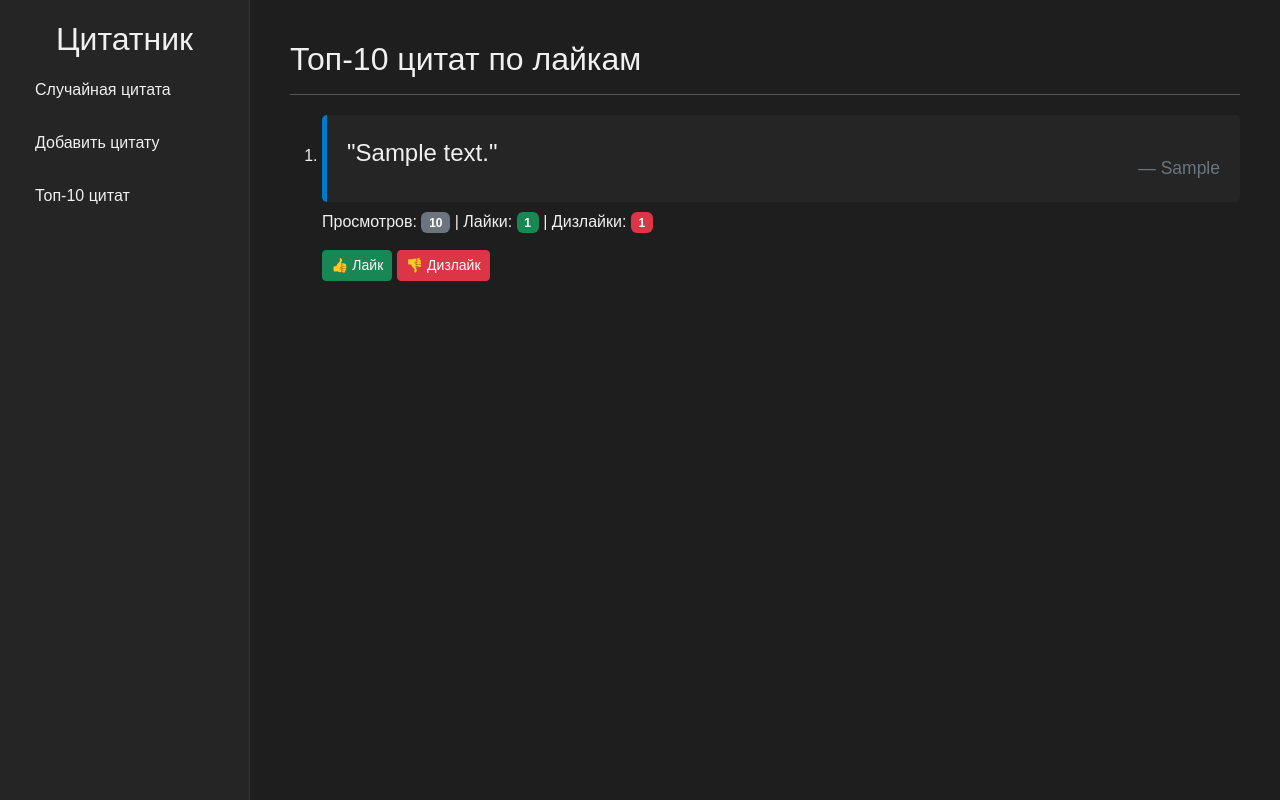
After one commit to ArthurMeloyan/quote_book, a Django app: page /quote/top_quotes in a window 1280 px wide. The commit adds this page. Run offline with Django 5.2, Linux system fonts and the light colour scheme; tables that the repository leaves empty hold one stand-in row (values such as "Sample post").

Commit message:
feat: Add top 10 page and functionalit

```diff
--- a/quotes/templates/quotes/base.html
+++ b/quotes/templates/quotes/base.html
@@ -20,7 +20,7 @@
                 <ul>
                     <li><a href="{% url 'random_quote' %}">Случайная цитата</a></li>
                     <li><a href="{% url 'create_quote' %}">Добавить цитату</a></li>
-                    <li><a href="#">Топ-10 цитат</a></li>
+                    <li><a href="{% url 'top' %}">Топ-10 цитат</a></li>
                 </ul>
             </nav>
         </aside>
--- /dev/null
+++ b/quotes/templates/quotes/top_10.html
@@ -0,0 +1,50 @@
+{% extends 'quotes/base.html' %}
+{% block title %} ТОП-10 ЦИТАТ {% endblock %}
+
+{% block content %}
+    <div>
+        <h2>Топ-10 цитат по лайкам</h2>
+        <hr>
+
+        <ol>
+        {% for quote in quotes %}
+            <li style="margin-bottom: 30px;">
+                <div class="--card">
+                    <div class="--card-body">
+                        <blockquote class="blockquote mb-0">
+                            <p>"{{ quote.text }}"</p>
+                            <footer class="blockquote-footer">{{ quote.source }}</footer>
+                        </blockquote>
+                    </div>
+                </div>
+
+                <p class="mt-2">
+                    Просмотров: <span class="badge bg-secondary">{{ quote.views }}</span> |
+                    Лайки: <span class="badge bg-success">{{ quote.likes }}</span> |
+                    Дизлайки: <span class="badge bg-danger">{{ quote.dislikes }}</span>
+                </p>
+
+                <div>
+
+                    <form action="{% url 'like_quote' quote.id %}?next={{ request.path }}" method="post" style="display: inline-block;">
+                        {% csrf_token %}
+                        <button type="submit" class="btn btn-sm btn-success">👍 Лайк</button>
+                    </form>
+
+                    <form action="{% url 'dislike_quote' quote.id %}?next={{ request.path }}" method="post" style="display: inline-block;">
+                        {% csrf_token %}
+                        <button type="submit" class="btn btn-sm btn-danger">👎 Дизлайк</button>
+                    </form>
+                </div>
+            </li>
+        {% empty %}
+            <div class="alert alert-info" role="alert">
+                В базе пока нет ни одной цитаты с лайками.
+                <a href="{% url 'create_quote' %}" class="alert-link">Добавьте новую цитату</a> или
+                <a href="{% url 'random_quote' %}" class="alert-link">проголосуйте за существующие</a>!
+            </div>
+        {% endfor %}
+        </ol>
+
+    </div>
+{% endblock %}
--- a/quotes/urls.py
+++ b/quotes/urls.py
@@ -5,5 +5,6 @@ urlpatterns = [
     path('', views.random_quote_view, name='random_quote'),
     path('quote/<int:quote_id>/like/', views.like, name='like_quote'),
     path('quote/<int:quote_id>/dislike/', views.dislike, name='dislike_quote'),
-    path('quote/create', views.add_quote_view, name='create_quote')
+    path('quote/create', views.add_quote_view, name='create_quote'),
+    path('quote/top_quotes', views.top_quotes_view, name='top')
 ]
--- a/quotes/views.py
+++ b/quotes/views.py
@@ -43,28 +43,33 @@ def random_quote_view(request):
 
     return render(request, 'quotes/index.html', context)
 
+# Funtion for like logic
+def like(request, quote_id):
+    quote = get_object_or_404(Quote, pk=quote_id)  # get all quotes from db
+    quote.likes += 1  # Increment like
+    quote.save(update_fields=['likes'])  # Save new likes count
 
-def like(request, quote_id):
-    quote = get_object_or_404(Quote, pk=quote_id)
-    quote.likes += 1
-    quote.save(update_fields=['likes'])
+    next_page = request.GET.get('next', '/')  # Check if we on main page or on Top-10 page
 
-    return redirect('random_quote')
+    return redirect(next_page)  # redirect to main page if we're on the main page, either stay on top-10
 
+# Function for dislike logic, same as for like
 def dislike(request, quote_id):
     quote = get_object_or_404(Quote, pk=quote_id)
     quote.dislikes += 1
     quote.save(update_fields=['dislikes'])
 
-    return redirect('random_quote')
+    next_page = request.GET.get('next', '/')
 
+    return redirect(next_page)
 
+# Function for adding quote
 def add_quote_view(request):
-    if request.method == 'POST':
+    if request.method == 'POST':  # Check if request method is POST
         form = QuoteForm(request.POST)
-        if form.is_valid():
+        if form.is_valid():  # Check for valid request form
             form.save()
-            return redirect('random_quote')
+            return redirect('random_quote')  # After quote add redirect to main page
     else:
         form = QuoteForm()
 
@@ -74,3 +79,13 @@ def add_quote_view(request):
     }
 
     return render(request, 'quotes/create.html', context)
+
+
+# Function to view list of top 10 quotes
+def top_quotes_view(request):
+    quotes = Quote.objects.all().order_by('-likes')[:10]  # Get all quotes and choose first 10 by likes
+    context = {
+        'quotes': quotes,
+        'title': 'ТОП-10 цитат по лайкам'
+    }
+    return render(request, 'quotes/top_10.html',context)
```
